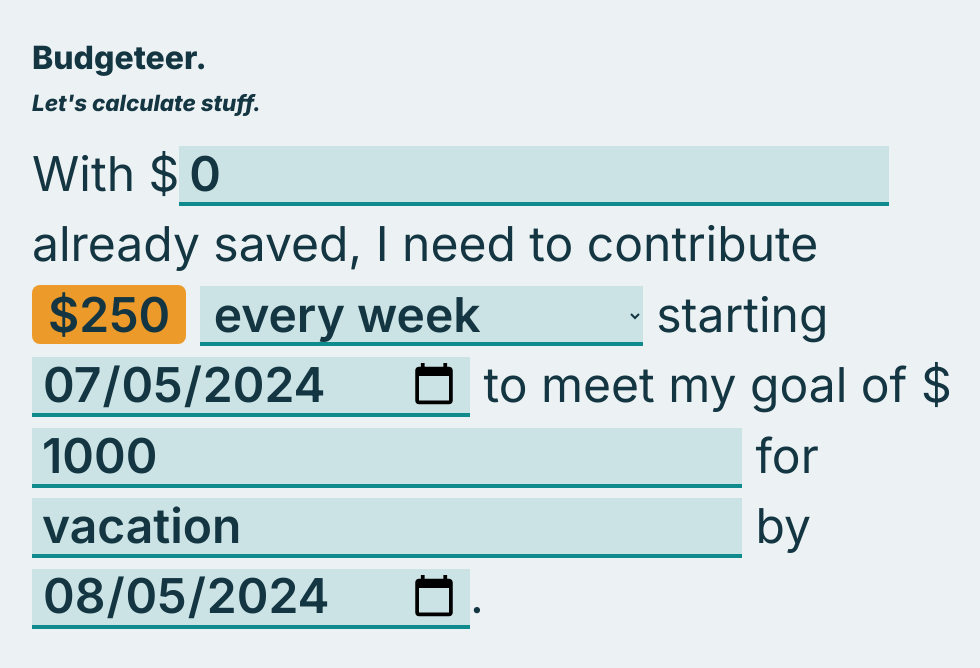
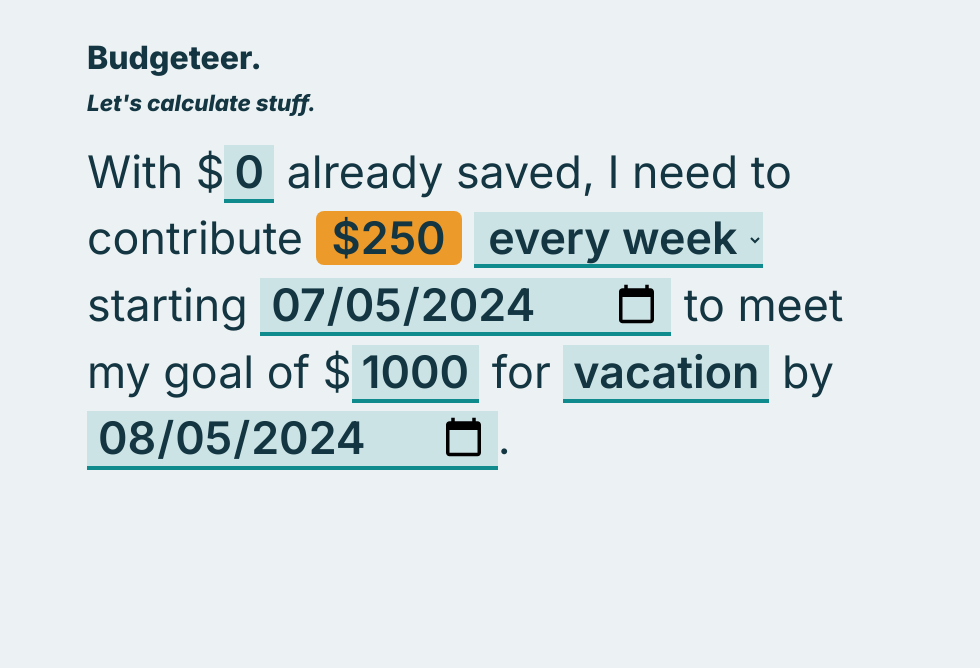
Before and after one commit to jessiejalca/budgeteer, a React (Vite) app: page / in a window 1280 px wide. Shown: the top 668 px of the page, without its empty margins (143-1123 px from the left). Built offline with nearby package versions, Linux system fonts and the light colour scheme.

Commit message:
style: adjust sizing & make input widths dynamic on popular browsers

```diff
--- a/src/App.css
+++ b/src/App.css
@@ -21,11 +21,11 @@
 }
 
 form {
-  max-width: 930px;
+  max-width: 820px;
 }
 
 form > p {
-  font-size: 3rem;
+  font-size: 2.8em;
   margin: 1rem 0;
 }
 
@@ -37,11 +37,12 @@ input,
 select {
   background-color: hsl(from var(--secondary-color) h s l / 0.15);
   color: var(--text-color);
-  max-height: 1.25em;
+  max-height: 1.3em;
   border: none;
   border-bottom: 4px solid var(--secondary-color);
   padding: 0 10px;
   font-weight: 600 !important;
+  field-sizing: content;
 }
 
 .btn {
```
